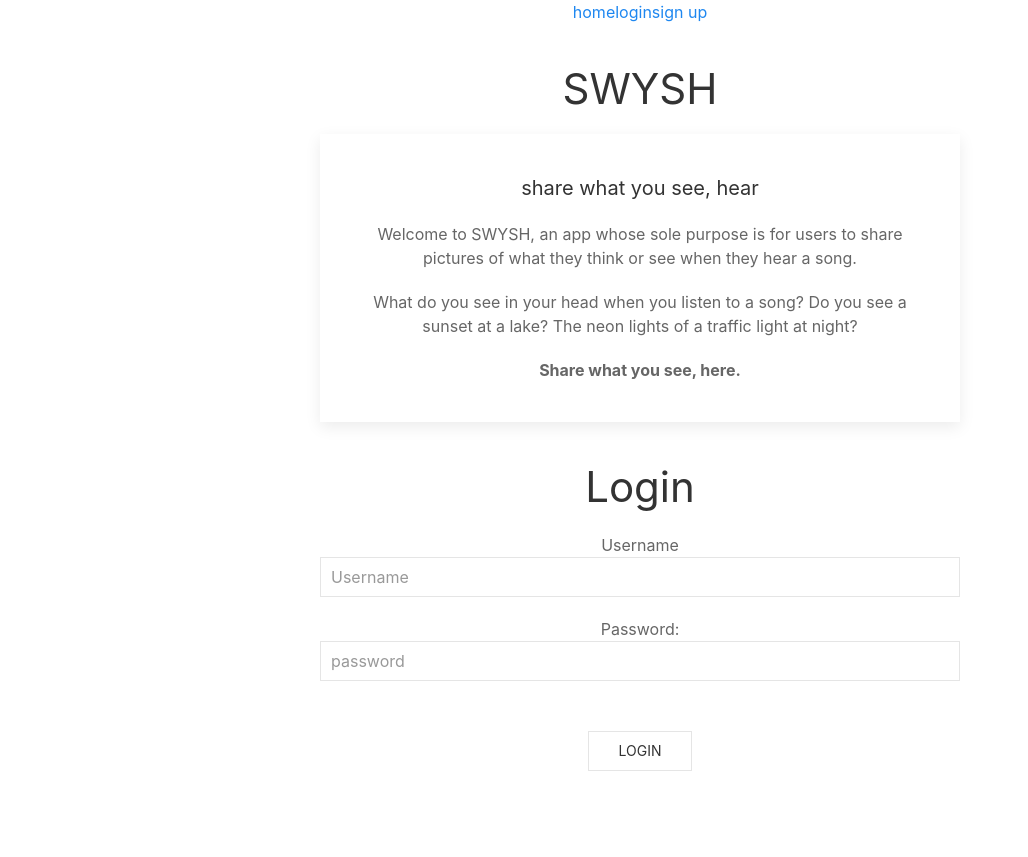
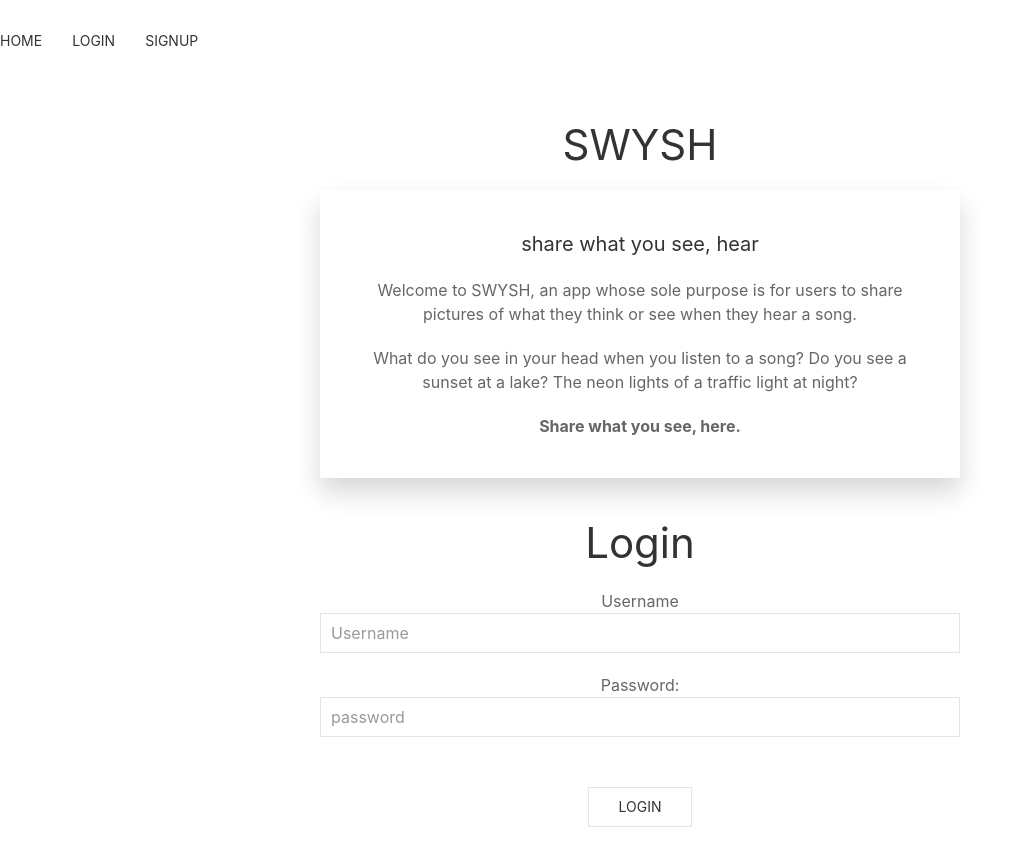
Before and after one commit to joliver017/Project-3, a React (Create React App) app: page /login in a window 1280 px wide. Shown: the whole page, without its empty margins (0-1028 px from the left). Before the commit the page ends 801 px from the top, so only its background shows below. Built offline with nearby package versions, Linux system fonts and the light colour scheme; no server answers.

Commit message:
edited navbar

```diff
--- a/src/components/login-form.js
+++ b/src/components/login-form.js
@@ -56,7 +56,7 @@ class LoginForm extends Component {
         } else {
             return (
                 <div>
-                    <div className="uk-card uk-card-default uk-card-body uk-width-1-2@m uk-align-center">
+                    <div className="uk-card uk-card-default uk-card-body uk-width-1-2@m uk-align-center uk-box-shadow-large">
                         {/* <h1 className="uk-card-title uk-text-center">SWYSH</h1> */}
                         <h4 className="uk-text-center">share what you see, hear</h4>
                         <p>Welcome to SWYSH, an app whose sole purpose is for users to share pictures
--- a/src/components/navbar.js
+++ b/src/components/navbar.js
@@ -34,29 +34,28 @@ class Navbar extends Component {
 
         return (
             <div>
-                <div className="col-4" >
+                <div>
                     {loggedIn ? (
-                        <section className="navbar-section">
-                            <Link to="#" className="btn btn-link text-secondary" onClick={this.logout}>
-                            <span className="text-secondary">logout</span></Link>
-
-                        </section>
+                        <nav class="uk-navbar-container uk-navbar-transparent" uk-navbar>
+                            <div class="uk-navbar-left">
+                                <ul class="uk-navbar-nav">
+                                    <li class="uk-active"><Link to="#" onClick={this.logout}>Logout</Link></li>
+                                </ul>
+                            </div>
+                        </nav>
                     ) : (
-                        <section className="navbar-section">
-                            <Link to="/" className="btn btn-link text-secondary">
-                                <span className="text-secondary">home</span>
-                            </Link>
-
-                            <Link to="/login" className="btn btn-link text-secondary">
-                                <span className="text-secondary">login</span>
-                            </Link>
-
-                            <Link to="/signup" className="btn btn-link">
-                                <span className="text-secondary">sign up</span>
-                            </Link>
-                        </section>
+                        <nav class="uk-navbar-container uk-navbar-transparent" uk-navbar>
+                        <div class="uk-navbar-left">
+                            <ul class="uk-navbar-nav">
+                                <li class="uk-active"><Link to="/">Home</Link></li>
+                                <li class="uk-active"><Link to="/login">Login</Link></li>
+                                <li class="uk-active"><Link to="/signup">Signup</Link></li>
+                            </ul>
+                        </div>
+                    </nav>
                     )}
                 </div>
+
                 <div className="col-4 col-mr-auto">
                 <div id="top-filler"></div>
                     {/* <img src={logo} className="App-logo" alt="logo" /> */}
--- a/src/components/sign-up.js
+++ b/src/components/sign-up.js
@@ -43,7 +43,7 @@ class SignupForm extends Component {
 
 		return (
 			<div className="SignupForm">
-				<div className="uk-card uk-card-default uk-card-body uk-width-1-2@m uk-align-center">
+				<div className="uk-card uk-card-default uk-card-body uk-width-1-2@m uk-align-center uk-box-shadow-large">
         			{/* <h1 className="uk-card-title uk-text-center">SWYSH</h1> */}
 					<h4 className="uk-text-center">share what you see, hear</h4>
 					<p>Welcome to SWYSH, an app whose sole purpose is for users to share pictures
```
